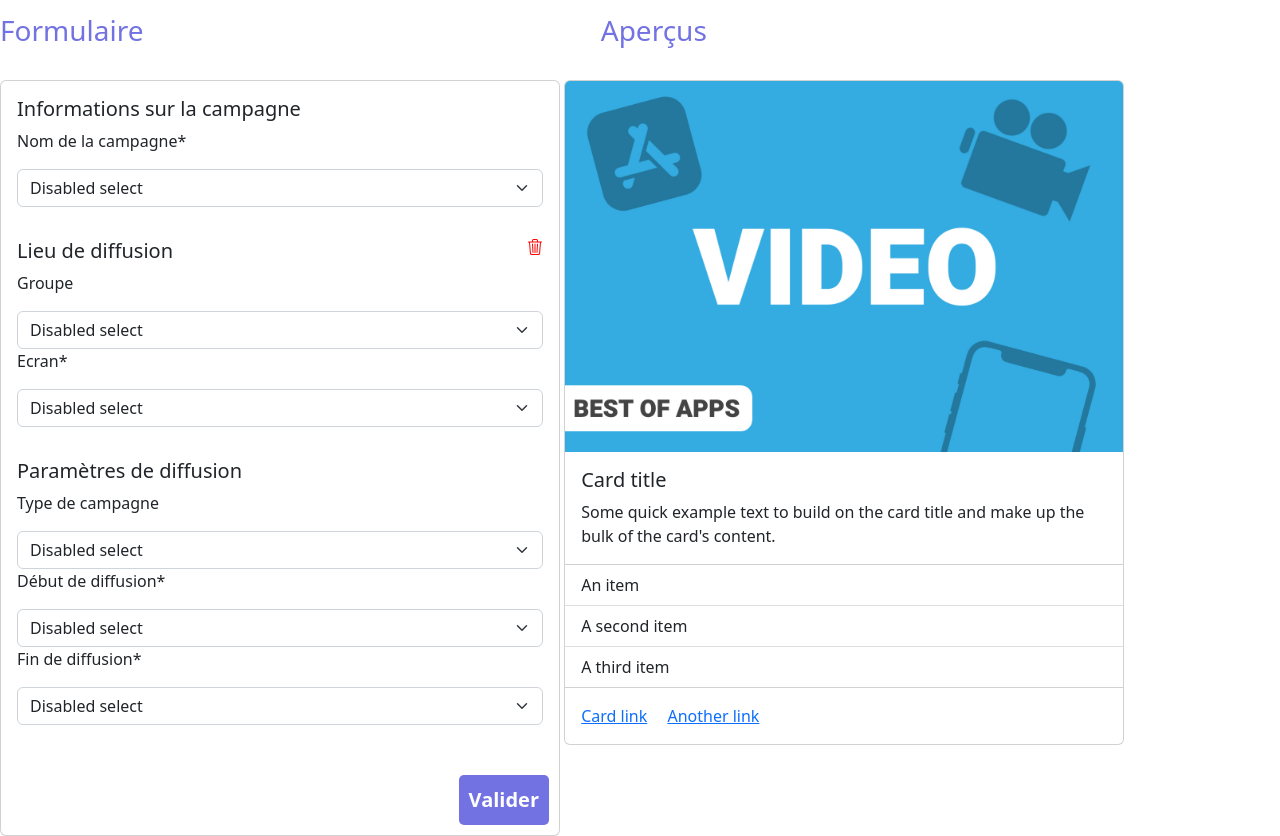
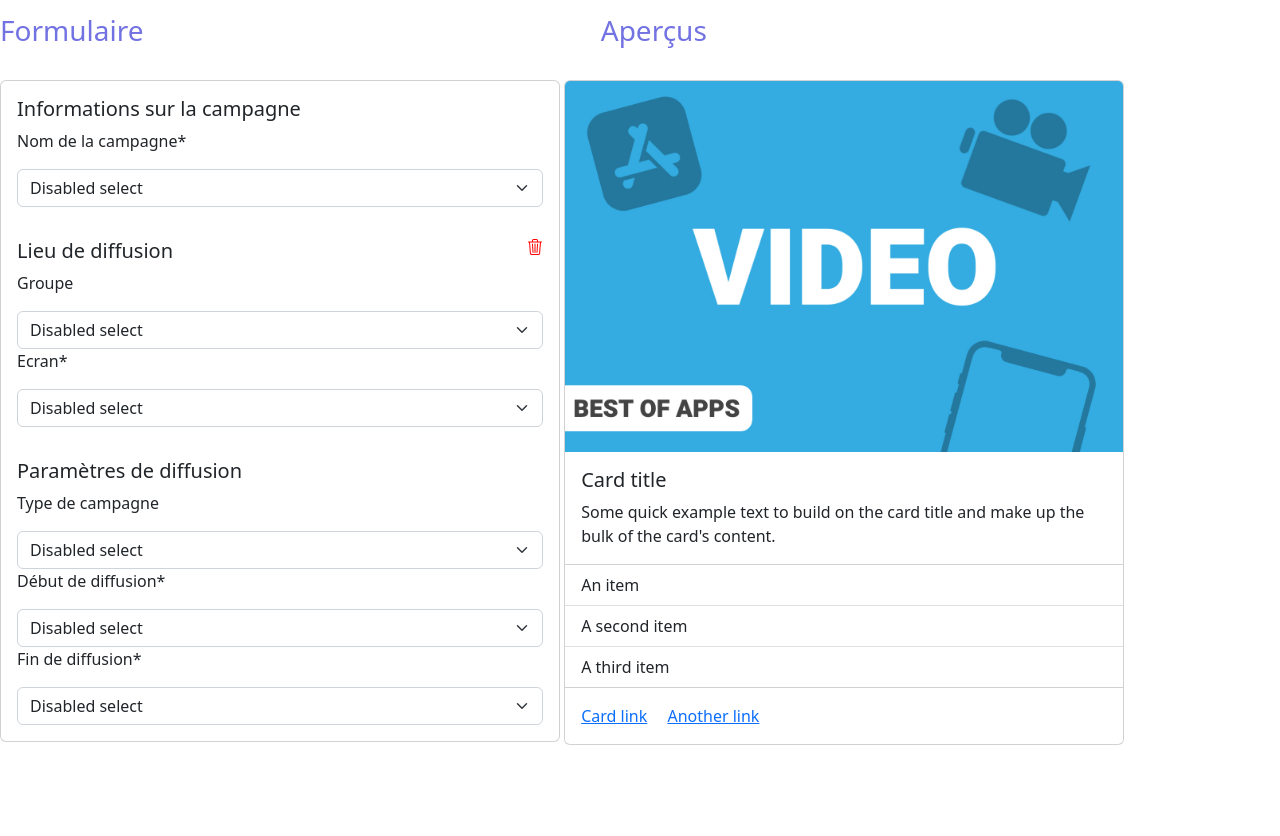
Before and after one commit to algosup/2022-2023-project-2-factory-display-Project-3-group, a plain HTML site: page one.html in a window 1280 px wide. Shown: the part 101-937 px from the top of the page. After the commit the page ends 846 px from the top, so only its background shows below. Drawn offline with nearby package versions, Linux system fonts and the light colour scheme.

Commit message:
Revert "valider"
This reverts commit 0aad4ac16a11eee5404374064067ed5ed0697b30.

```diff
--- a/one.html
+++ b/one.html
@@ -77,11 +77,8 @@
             <select id="disabledSelect" class="form-select">
                 <option>Disabled select</option>
               </select>
-          </div><br>
-          <button type="button" class="btn-btn-info">Valider</button>
+          </div>
       </div>
-
-
 
 
       <div class="card" style="width: 35rem;">
--- a/style.css
+++ b/style.css
@@ -16,23 +16,3 @@ float: right;
     /* aligner haut */
     vertical-align: top;
 }
-.btn-btn-info{
-    background-color: rgb(114, 114, 226);
-    color: white;
-    border-radius: 5px;
-    border: none;
-    padding: 10px;
-    margin: 10px;
-    font-size: 20px;
-    font-weight: bold;
-    text-decoration: none;
-    text-align: center;
-    cursor: pointer;
-    display: inline-block;
-    transition-duration: 0.4s;
-    float: right;
-}
-    .btn-btn-info:hover{
-        background-color: rgb(33, 33, 225);
-        color: white;
-    }
```
